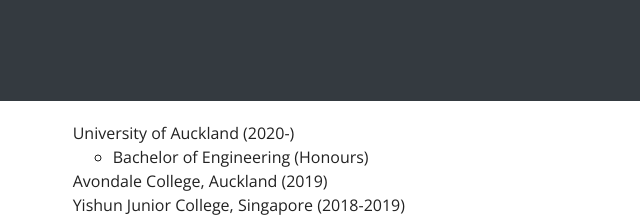
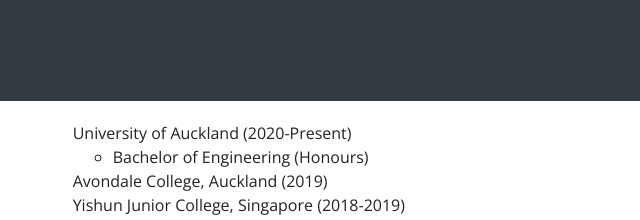
Before and after one commit to JDCRecomendable/JDCRecomendable.github.io, a plain HTML site: page index.html in a window 1280 px wide. Shown: the part 1158-1378 px from the top of the page, 369-1009 px from the left. Drawn offline with nearby package versions, Linux system fonts and the light colour scheme.

Commit message:
Add word present

```diff
--- a/index.html
+++ b/index.html
@@ -120,7 +120,7 @@
                     </div>
                     <div class="col-sm-8 col-lg-7 text-left">
                         <ul class="text-left list-no-bullets">
-                            <li>University of Auckland (2020-)</li>
+                            <li>University of Auckland (2020-Present)</li>
                                 <ul><li>Bachelor of Engineering (Honours)</li></ul>
                             <li>Avondale College, Auckland (2019)</li>
                             <li>Yishun Junior College, Singapore (2018-2019)</li>
```
